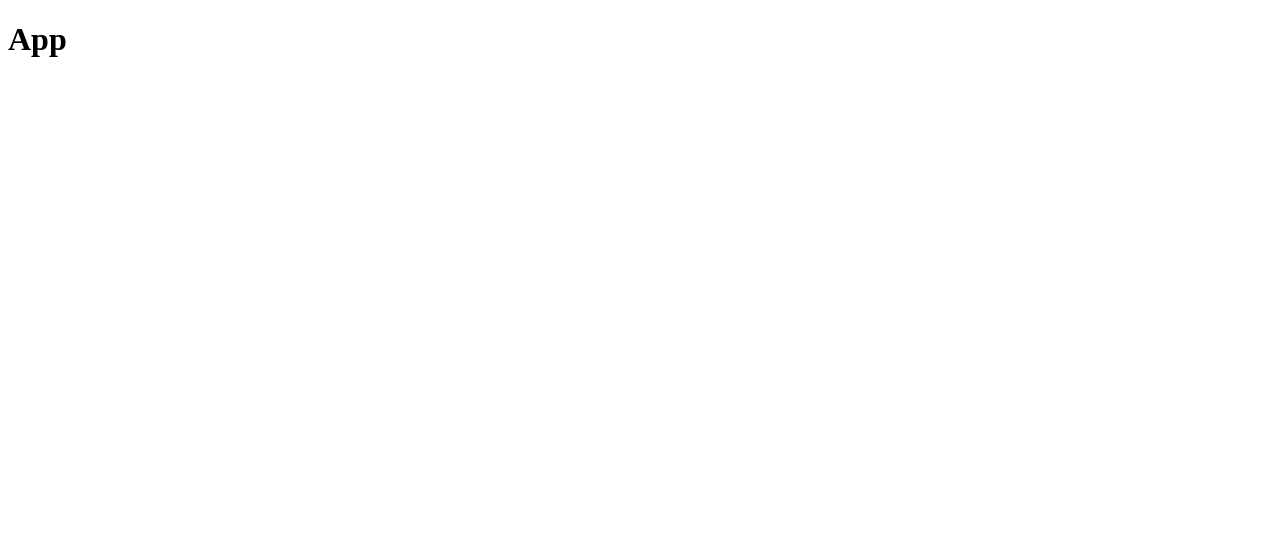
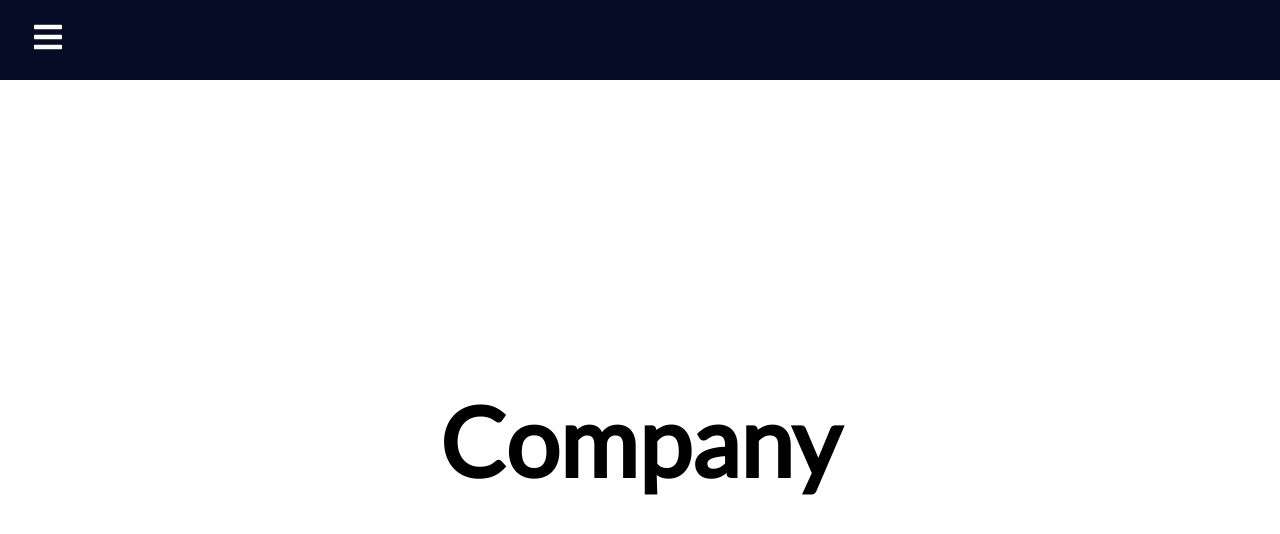
Before and after one commit to TonyHNIU/Group-9, a React (Create React App) app in the folder client/: page /company in a window 1280 px wide. Shown: the top 534 px of the page. Built offline with nearby package versions, Linux system fonts and the light colour scheme.

Commit message:
Setup drawer function

```diff
--- a/client/package.json
+++ b/client/package.json
@@ -11,6 +11,8 @@
     "react": "^17.0.2",
     "react-dom": "^17.0.2",
     "react-file-base64": "^1.0.3",
+    "react-icons": "^4.2.0",
+    "react-router-dom": "^5.3.0",
     "react-scripts": "4.0.3",
     "redux": "^4.1.1",
     "redux-thunk": "^2.3.0",
--- /dev/null
+++ b/client/src/App.css
@@ -0,0 +1,18 @@
+@import url("https://fonts.googleapis.com/css2?family=Lato&display=swap");
+
+* {
+  box-sizing: border-box;
+  margin: 0;
+  padding: 0;
+  font-family: "Lato", sans-serif;
+}
+
+.profile,
+.team,
+.company {
+  display: flex;
+  height: 90vh;
+  align-items: center;
+  justify-content: center;
+  font-size: 3rem;
+}
--- a/client/src/App.js
+++ b/client/src/App.js
@@ -1,10 +1,23 @@
 import React from 'react'
+import Navbar from './components/Drawer/Navbar'
+import { BrowserRouter as Router, Switch, Route } from 'react-router-dom'
+import profile from './pages/Profile'
+import team from './pages/Team'
+import company from './pages/Company'
+import './App.css'
 
 const App = () => {
   return (
-    <div>
-      <h1>App</h1>
-    </div>
+    <>
+    <Router>
+      <Navbar />
+        <Switch>
+          <Route path='/' exact component={profile} />
+          <Route path='/team' component={team} />
+          <Route path='/company' component={company} />
+        </Switch>
+    </Router>
+    </>
   )
 }
 
--- /dev/null
+++ b/client/src/components/Drawer/Navbar.css
@@ -0,0 +1,72 @@
+.navbar {
+  background-color: #060b26;
+  height: 80px;
+  display: flex;
+  justify-content: start;
+  align-items: center;
+}
+
+.menu-bars {
+  margin-left: 2rem;
+  font-size: 2rem;
+  background: none;
+}
+
+.nav-menu {
+  background-color: #060b26;
+  width: 250px;
+  height: 100vh;
+  display: flex;
+  justify-content: center;
+  position: fixed;
+  top: 0;
+  left: -100%;
+  transition: 850ms;
+}
+
+.nav-menu.active {
+  left: 0;
+  transition: 350ms;
+}
+
+.nav-text {
+  display: flex;
+  justify-content: start;
+  align-items: center;
+  padding: 8px 0px 8px 16px;
+  list-style: none;
+  height: 60px;
+}
+
+.nav-text a {
+  text-decoration: none;
+  color: #f5f5f5;
+  font-size: 18px;
+  width: 95%;
+  height: 100%;
+  display: flex;
+  align-items: center;
+  padding: 0 16px;
+  border-radius: 4px;
+}
+
+.nav-text a:hover {
+  background-color: #1a83ff;
+}
+
+.nav-menu-items {
+  width: 100%;
+}
+
+.navbar-toggle {
+  background-color: #060b26;
+  width: 100%;
+  height: 80px;
+  display: flex;
+  justify-content: start;
+  align-items: center;
+}
+
+span {
+  margin-left: 16px;
+}
--- /dev/null
+++ b/client/src/components/Drawer/Navbar.js
@@ -0,0 +1,46 @@
+import React, { useState} from 'react'
+import { Link } from 'react-router-dom'
+import * as FaIcons from 'react-icons/fa'
+import * as AiIcons from "react-icons/ai";
+import { SidebarData } from './SidebarData'
+import './Navbar.css';
+import { IconContext } from 'react-icons'
+
+function Navbar() {
+  const [sidebar, setSidebar] = useState(false)
+
+  const showSidebar = () => setSidebar(!sidebar)
+
+  return (
+    <>
+    <IconContext.Provider value={{color: '#fff'}}>
+      <div className='navbar'>
+        <Link to="#" className='menu-bars'>
+          <FaIcons.FaBars onClick={showSidebar} />
+        </Link>
+      </div>
+      <nav className={sidebar ? 'nav-menu active' : 'nav-menu'}>
+        <ul className='nav-menu-items' onClick={showSidebar}>
+          <li className='navbar-toggle'>
+            <Link to="#" className='menu-bars'>
+              <AiIcons.AiOutlineClose />
+            </Link>
+          </li>
+          {SidebarData.map((item, index) => {
+            return (
+              <li key={index} className={item.className}>
+                <Link to={item.path}>
+                  {item.icon}
+                    <span>{item.title}</span>
+                </Link>
+              </li>
+            )
+          })}
+        </ul>
+      </nav>
+      </IconContext.Provider>
+    </>
+  )
+}
+
+export default Navbar
--- /dev/null
+++ b/client/src/components/Drawer/SidebarData.js
@@ -0,0 +1,23 @@
+import React from 'react'
+import * as AiIcons from "react-icons/ai";
+
+export const SidebarData = [
+    {
+        title: 'Profile',
+        path: '/',
+        icon: <AiIcons.AiFillProfile />,
+        className: 'nav-text'
+    },
+    {
+        title: 'Team',
+        path: '/team',
+        icon: <AiIcons.AiOutlineTeam />,
+        className: 'nav-text'
+    },
+    {
+        title: 'Company',
+        path: '/company',
+        icon: <AiIcons.AiFillHome/>,
+        className: 'nav-text'
+    },
+]
--- /dev/null
+++ b/client/src/pages/Company.js
@@ -0,0 +1,11 @@
+import React from 'react'
+
+function Company() {
+    return (
+        <div className='company'>
+            <h1>Company</h1>
+        </div>
+    )
+}
+
+export default Company;
--- /dev/null
+++ b/client/src/pages/Profile.js
@@ -0,0 +1,11 @@
+import React from 'react'
+
+function Profile() {
+    return (
+        <div className='profile'>
+            <h1>Profile</h1>
+        </div>
+    )
+}
+
+export default Profile;
--- /dev/null
+++ b/client/src/pages/Team.js
@@ -0,0 +1,11 @@
+import React from 'react'
+
+function Team() {
+    return (
+        <div className='team'>
+            <h1>Team</h1>
+        </div>
+    )
+}
+
+export default Team;
```
Also changed, not shown: 2 other files (tests, documents, lock files or other folders).
